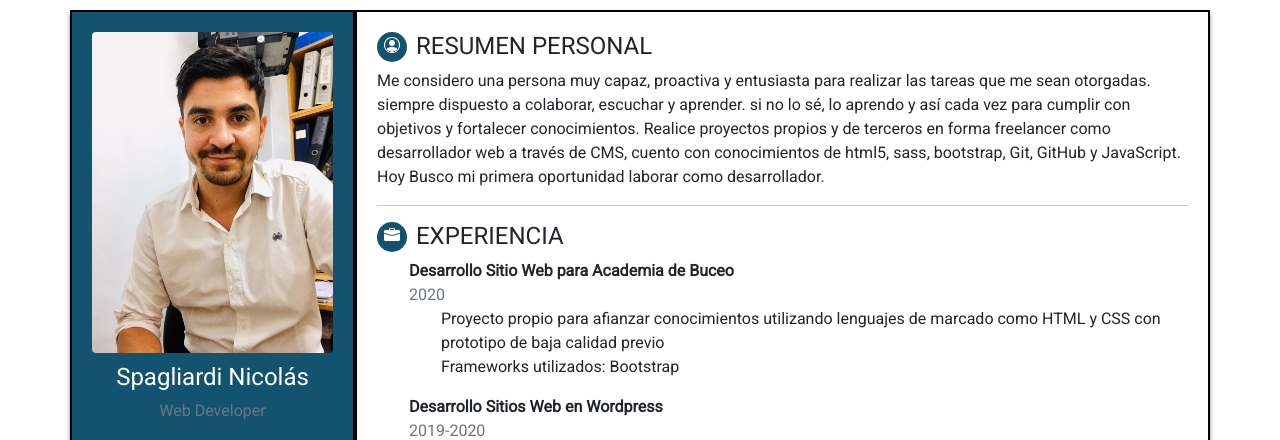
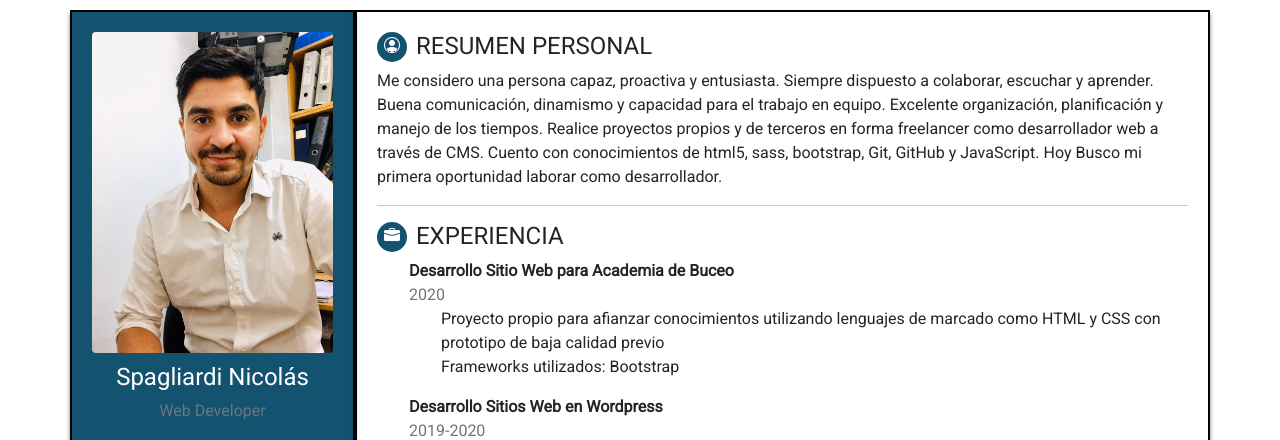
Before and after one commit to Spagliardin/Proyecto-cv, a plain HTML site: page index.html in a window 1280 px wide. Shown: the top 440 px of the page. Drawn offline with nearby package versions, Linux system fonts and the light colour scheme; files whose address does not match are found by name.

Commit message:
modified personal summary

```diff
--- a/index.html
+++ b/index.html
@@ -36,10 +36,10 @@
                     <i class="bi bi-person-circle align-top icon"></i>
                 </div>
                 <h4 class="upp d-inline-block">Resumen Personal</h4>
-                <p>Me considero una persona muy capaz, proactiva y entusiasta para realizar las tareas que me sean otorgadas.
-                siempre dispuesto a colaborar, escuchar y aprender. si no lo sé, lo aprendo y así cada vez para cumplir con objetivos y fortalecer conocimientos.
+                <p>Me considero una persona capaz, proactiva y entusiasta. Siempre dispuesto a colaborar, escuchar y aprender.
+                Buena comunicación, dinamismo y capacidad para el trabajo en equipo. Excelente organización, planificación y manejo de los tiempos.
                 Realice proyectos propios y de terceros en forma freelancer como desarrollador web a través
-                de CMS, cuento con conocimientos de html5, sass, bootstrap, Git, GitHub y JavaScript.
+                de CMS. Cuento con conocimientos de html5, sass, bootstrap, Git, GitHub y JavaScript.
                 Hoy Busco mi primera oportunidad laborar como desarrollador.</p>
                 <hr>
                 <div class="container-icon d-inline-block align-top">
```
